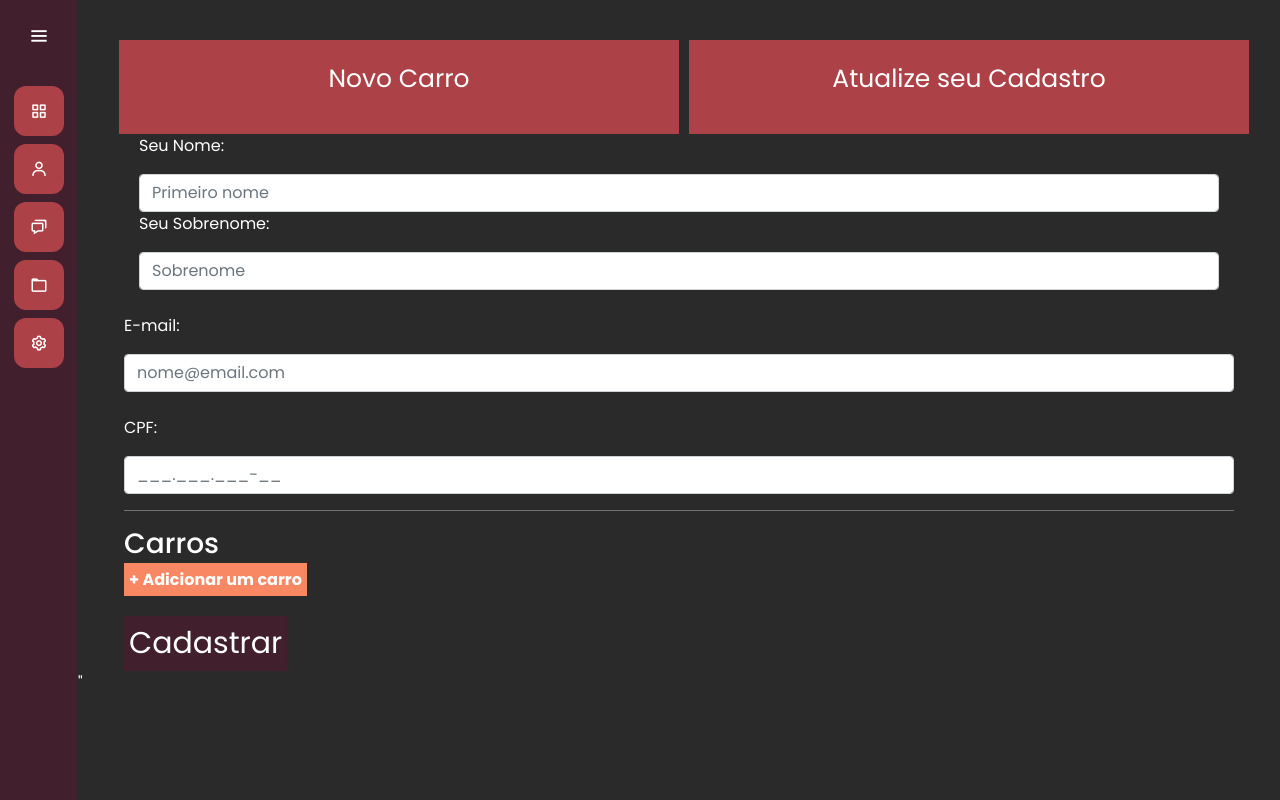
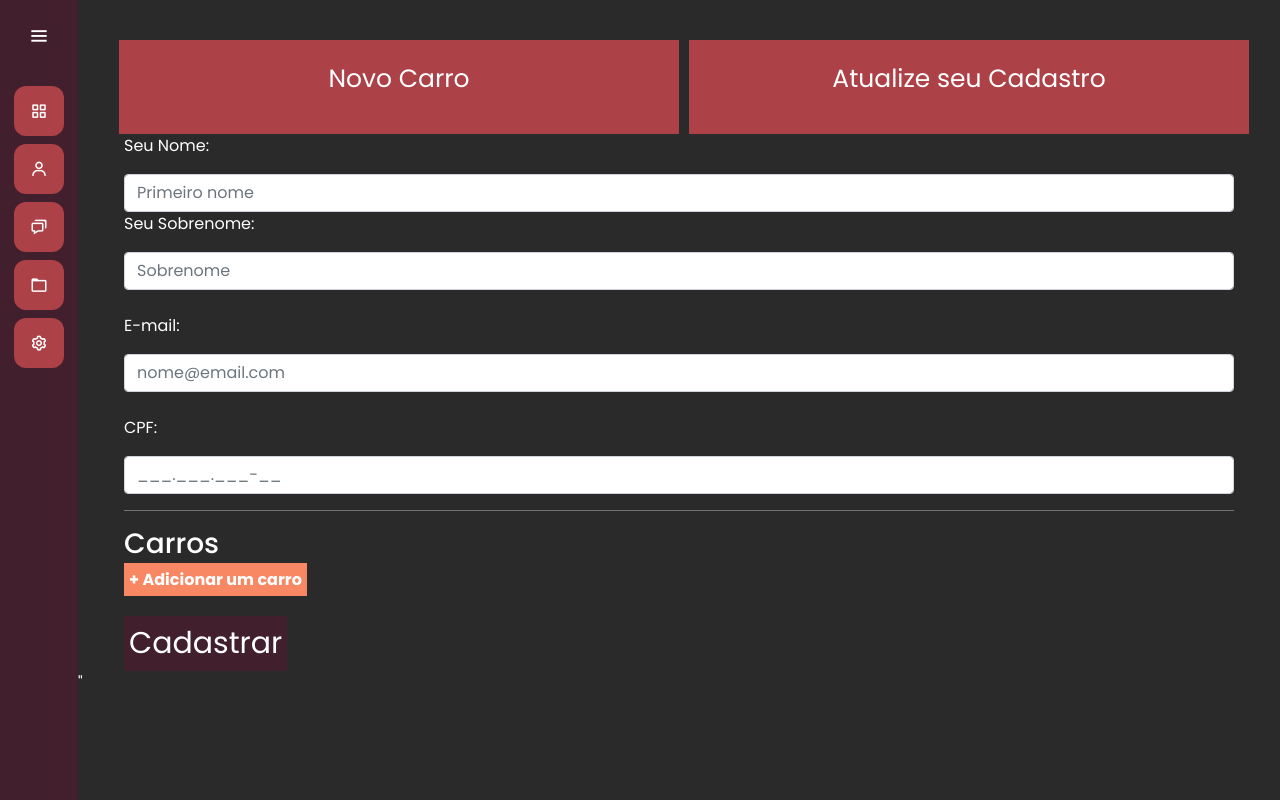
Before and after one commit to Ronalde-web/RGSCar, a Django app: page /clientes in a window 1280 px wide. Run offline with Django 3.2, Linux system fonts and the light colour scheme.

Commit message:
alteração na div nome usuario

```diff
--- a/clientes/templates/clientes.html
+++ b/clientes/templates/clientes.html
@@ -18,11 +18,11 @@
         </div>
         <div class="adicionar-cliente">
             <form action="{% url "row">
-                    <div class="col-md">
+                    <div >
                         <p>Seu Nome:</p>
                         <input type="text" class="form-control" placeholder="Primeiro nome" name="nome">
                     </div>
-                    <div class="col-md">
+                    <div >
                         <p>Seu Sobrenome:</p>
                         <input type="text" class="form-control" placeholder="Sobrenome" name="sobrenome">
                     </div>
```
